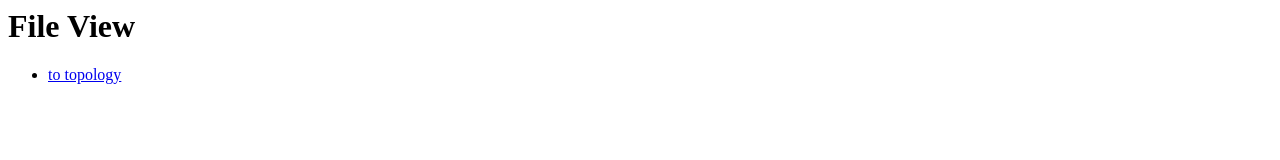
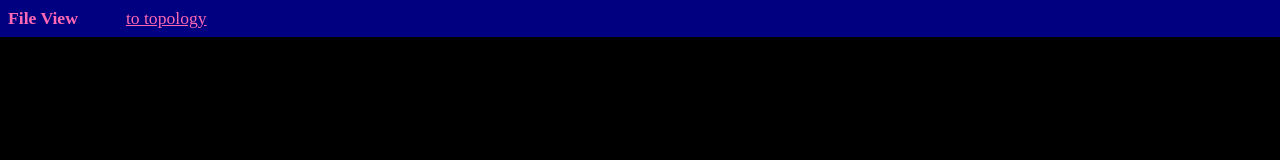
Before and after one commit to jakeblackburnn/filesystem-viewer, a website: page file.html in a window 1280 px wide. Drawn offline with Linux system fonts and the light colour scheme.

Commit message:
Add basic file view styles

```diff
--- /dev/null
+++ b/file.css
@@ -0,0 +1,35 @@
+
+/* Created by J. Blackburn - Mar 10 2025 */
+
+body {
+    font-size: 1.1rem;
+    color: white;
+    background-color: black;
+    margin: 0;
+}
+
+header {
+    display: flex;
+    align-items: center;
+    background-color: navy;
+
+    h1 {
+	font-size: 1.1rem;
+	padding: 8px;
+	margin: 0;
+	color: hotpink;
+    }
+
+    ul {
+	margin:0;
+	list-style: none;
+
+	a {
+	    color: hotpink;
+	}
+
+	a:hover {
+	    color: magenta;
+	}
+    }
+}
--- a/file.html
+++ b/file.html
@@ -1,5 +1,13 @@
 
-<html>
+<html lang="en">
+
+<head>
+  <meta charset="UTF-8">
+  <meta name="viewport" content="width=device-width, initial-scale=1.0">
+  <title>Filesystem Viewer</title>
+  <link rel="stylesheet" href="/file.css">
+</head>
+
 <body>
 
 
```
